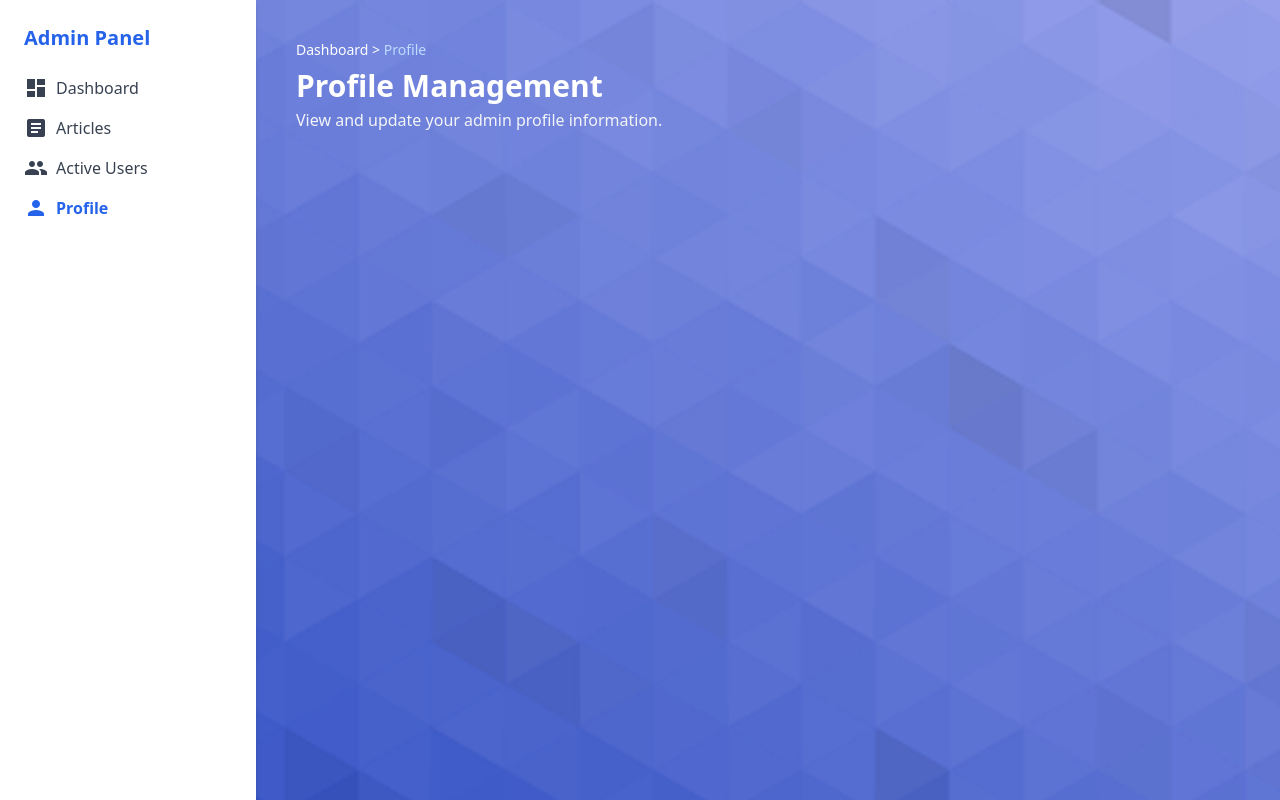
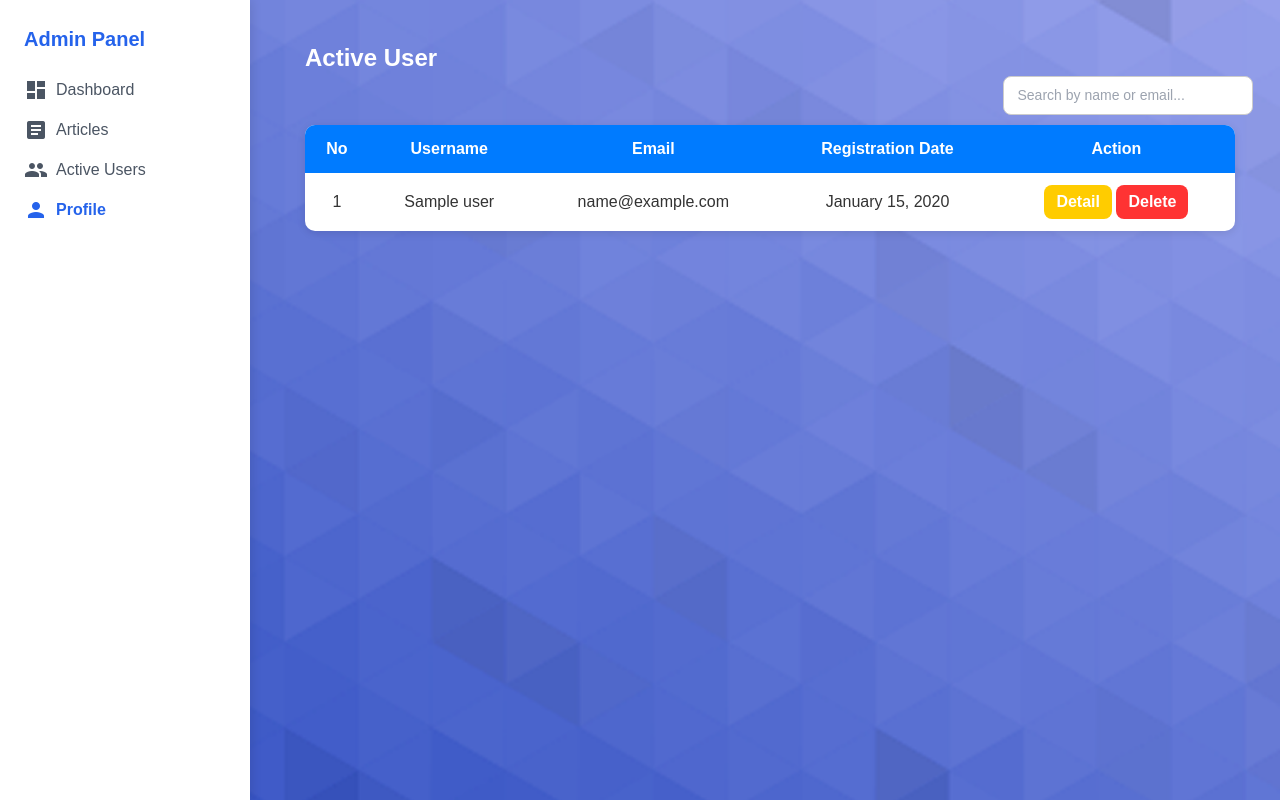
Before and after one commit to salsfrr007/LungsCareWeb, a Laravel app: template resources/views/user.blade.php in a window 1280 px wide. Run offline with Laravel 9, Linux system fonts and the light colour scheme; the template is opened without the code that fills it: most values are stand-ins (such as "Sample title", 1, 10 or a date in 2020); some libraries are stand-ins or nearby versions.

Commit message:
user dashboard

```diff
--- /dev/null
+++ b/public/style.css
@@ -0,0 +1,325 @@
+/* Layout */
+body {
+    margin: 0;
+    font-family: Arial, sans-serif;
+    color: #333;
+    background-image: url('/images/background.png');
+    background-size: cover;
+    background-position: center;
+}
+
+* {
+  box-sizing: border-box;
+}
+
+.header {
+    font-size: x-large;
+    color: white;
+}
+
+.container {
+    display: flex;
+    min-height: 100vh;
+}
+
+aside {
+    width: 250px;
+    background-color: #fff;
+    padding: 24px;
+    box-shadow: 2px 0 10px rgba(0, 0, 0, 0.1);
+}
+
+aside h2 {
+    font-size: 20px;
+    color: #2563eb; /* blue-600 */
+    font-weight: bold;
+    margin-bottom: 24px;
+}
+
+nav {
+    display: flex;
+    flex-direction: column;
+    gap: 16px;
+}
+
+nav a {
+    text-decoration: none;
+    color: #4b5563; /* text-gray-700 */
+    font-weight: 500;
+    display: flex;
+    align-items: center;
+    gap: 8px;
+    transition: color 0.3s;
+}
+
+nav a:hover {
+    color: #2563eb; /* blue-600 */
+}
+
+nav a.active {
+    color: #2563eb;
+    font-weight: 600;
+}
+
+.table-header {
+    display: flex;
+    justify-content: space-between;
+    align-items: center;
+    margin-bottom: 20px;
+}
+
+#searchInput {
+    position: relative;
+    width: 260px;
+    padding: 8px 14px;
+    border: 1px solid #ccc;
+    border-radius: 8px;
+    font-size: 14px;
+    transition: border-color 0.3s ease, box-shadow 0.3s ease;
+    margin-bottom: 20px;
+    left: 75%;
+}
+
+#searchInput:focus {
+    outline: none;
+    border-color: #007bff;
+    box-shadow: 0 0 6px rgba(0, 123, 255, 0.4);
+}
+
+.logo {
+    padding-left: 20px;
+}
+
+/* Sidebar */
+.sidebar {
+    width: 250px;
+    background-image: url('background.png');
+    color: white;
+    position: fixed;
+    top: 0;
+    left: 0;
+    height: 100vh;
+    padding-top: 20px;
+}
+
+.sidebar h2 {
+    font-size: 22px;
+    text-align: center;
+    margin-bottom: 30px;
+}
+
+.sidebar ul {
+    list-style: none;
+    padding: 0;
+}
+
+.sidebar ul li {
+    padding: 15px 25px;
+    color: white;
+    display: block;
+    transition: background 0.3s;
+    border-radius: 10px;
+    margin: 5px 15px;
+}
+
+.sidebar ul li:hover,
+.sidebar ul li.active {
+    background-color: #4c6ca0;
+    cursor: pointer;
+}
+
+.sidebar .logout-btn {
+    display: block;
+    margin: 20px auto;
+    padding: 10px 20px;
+    background-color: red;
+    color: white;
+    border: none;
+    border-radius: 8px;
+    font-weight: bold;
+    transition: background 0.3s;
+}
+
+.sidebar .logout-btn:hover {
+    background-color: #cc0000;
+}
+
+/* Main Content */
+.main-content {
+    margin-left: 15px;
+    padding: 40px;
+    width: calc(100% - 270px); /* Ganti max-width jadi width penuh */
+    min-height: 100vh;
+}
+
+
+.main-content h2 {
+    font-weight: bold;
+    color: #1c2e4a;
+    margin-bottom: 25px;
+}
+
+/* Table Styling */
+.table {
+    width: 100%; /* PENTING agar tabel selebar kontainer */
+    background-color: white;
+    border-radius: 10px;
+    overflow: hidden;
+    box-shadow: 0 2px 8px rgba(0,0,0,0.1);
+    table-layout: auto; /* biar kolom fleksibel sesuai isi */
+}
+
+.table th {
+    color: white;
+    background-color:#007bff;
+    text-align: center;
+    vertical-align: middle;
+    padding: 12px;
+}
+.table td {
+    text-align: center;
+    vertical-align: middle;
+    padding: 12px;
+}
+
+.table-header {
+    display: flex;
+    flex-wrap: wrap;
+    justify-content: space-between;
+    align-items: center;
+    margin-bottom: 20px;
+}
+
+#searchInput {
+    width: 250px;
+    padding: 8px 14px;
+    border: 1px solid #ccc;
+    border-radius: 8px;
+    font-size: 14px;
+    transition: border-color 0.3s ease, box-shadow 0.3s ease;
+    margin-bottom: 10px;
+}
+
+/* Buttons */
+.btn-warning {
+    background-color: #ffcc00;
+    border: none;
+    color: white;
+    font-weight: bold;
+    border-radius: 8px;
+    padding: 5px 12px;
+}
+
+.btn-warning:hover {
+    background-color: #e6b800;
+}
+
+.btn-danger {
+    background-color: #ff3333;
+    border: none;
+    color: white;
+    font-weight: bold;
+    border-radius: 8px;
+    padding: 5px 12px;
+}
+
+.btn-danger:hover {
+    background-color: #cc0000;
+}
+
+.profile-box {
+    display: flex;
+    flex-direction: column;
+    align-items: center;
+    text-align: center;
+    margin-bottom: 20px;
+    padding: 15px 0;
+    width: 100%;
+}
+
+.profile-box img {
+    width: 80px;
+    height: 80px;
+    border-radius: 50%;
+    object-fit: cover;
+    border: 2px solid white;
+    margin-bottom: 10px;
+}
+
+.profile-box h6 {
+    margin-bottom: 4px;
+    font-size: 16px;
+}
+
+.profile-box p {
+    font-size: 12px;
+    margin: 0;
+    color: #e0e0e0;
+}
+
+/* Modal Background */
+.modal {
+    display: none;
+    position: fixed;
+    z-index: 1000;
+    left: 0; top: 0;
+    width: 100%;
+    height: 100%;
+    overflow: auto;
+    background-color: rgba(0,0,0,0.5);
+}
+
+/* Modal Content Box */
+.modal-content {
+    background-color: #fff;
+    margin: 10% auto;
+    padding: 30px;
+    border-radius: 10px;
+    width: 60%;
+    max-width: 500px;
+    box-shadow: 0 4px 20px rgba(0,0,0,0.2);
+    position: relative;
+    animation: fadeIn 0.3s ease;
+}
+
+/* Modal Body Text */
+.modal-body p {
+    margin: 10px 0;
+    font-size: 16px;
+}
+
+/* Close Button (X) */
+.close {
+    position: absolute;
+    top: 15px;
+    right: 20px;
+    font-size: 22px;
+    color: #aaa;
+    cursor: pointer;
+}
+.close:hover {
+    color: #000;
+}
+
+/* Done Button */
+.btn-done {
+    margin-left: 10cm;
+    display: inline-block;
+    margin-top: 20px;
+    padding: 10px 20px;
+    background-color: #007bff;
+    color: white;
+    border: none;
+    border-radius: 8px;
+    cursor: pointer;
+    transition: background-color 0.3s;
+}
+.btn-done:hover {
+    background-color: #0056b3;
+}
+
+/* Fade in animation */
+@keyframes fadeIn {
+    from { opacity: 0; transform: translateY(-10px); }
+    to { opacity: 1; transform: translateY(0); }
+}
--- a/resources/views/user.blade.php
+++ b/resources/views/user.blade.php
@@ -6,39 +6,124 @@
   <title>Profile Management</title>
   <script src="https://cdn.tailwindcss.com"></script>
   <link href="https://fonts.googleapis.com/icon?family=Material+Icons" rel="stylesheet">
+  <link rel="stylesheet" href="{{ asset('style.css') }}">
 </head>
-<body class="bg-gray-100 text-gray-800" style="background-image: url('/images/background.png'); background-size: cover; background-position: center;"></body>
-
-  <div class="min-h-screen flex">
-
+  <div class="container">
       <!-- Sidebar -->
-    <aside class="w-64 bg-white shadow-md p-6 space-y-6">
-      <h2 class="text-xl font-bold text-blue-600 mb-4">Admin Panel</h2>
-      <nav class="flex flex-col gap-4 text-gray-700">
-        <a href="/dashboard" class="flex items-center gap-2 hover:text-blue-600 font-medium">
+      <aside>
+        <h2>Admin Panel</h2>
+        <nav>
+          <a href="/dashboard">
             <span class="material-icons">dashboard</span> Dashboard
           </a>
-        <a href="/article" class="flex items-center gap-2 hover:text-blue-600">
+          <a href="/article">
             <span class="material-icons">article</span> Articles
           </a>
-        <a href="/user" class="flex items-center gap-2 hover:text-blue-600">
+          <a href="/user">
             <span class="material-icons">group</span> Active Users
           </a>
-        <a href="/profile" class="flex items-center gap-2 text-blue-600 font-semibold">
+          <a href="/profile" class="active">
             <span class="material-icons">person</span> Profile
           </a>
         </nav>
       </aside>
 
-
-    <!-- Main Content -->
-    <main class="flex-1 p-10">
-
-      <!-- Breadcrumb -->
-      <div class="text-sm text-white mb-2">
-        <a href="#" class="hover:underline">Dashboard</a> &gt; <span class="text-blue-200 font-medium">Profile</span>
+    <div class="main-content">
+                <!-- Modal -->
+                <div id="userModal" class="modal">
+                    <div class="modal-content">
+                        <span class="close" onclick="closeModal()">&times;</span>
+                        <h2>User Details</h2>
+                        <div class="modal-body">
+                            <p><strong>Username:</strong> <span id="modalName"></span></p>
+                            <p><strong>Email:</strong> <span id="modalEmail"></span></p>
+                            <p><strong>Email Verified At:</strong> <span id="modalVerified"></span></p>
+                            <p><strong>Password:</strong> <span id="modalPassword"></span></p>
+                            <p><strong>Registered At:</strong> <span id="modalCreatedAt"></span></p>
+                        </div>
+                        <button class="btn-done" onclick="closeModal()">Done</button>
+                    </div>
                 </div>
 
-      <!-- Header -->
-      <h1 class="text-3xl font-bold mb-1 text-white">Profile Management</h1>
-      <p class="text-gray-100 mb-8">View and update your admin profile information.</p>
+                <div class="header">
+                    <h1><strong>Active User</strong></h1>
+                </div>
+                <input type="text" id="searchInput" placeholder="Search by name or email...">
+
+                <!-- Tabel Active User -->
+                <table class="table">
+                    <thead>
+                        <tr>
+                            <th>No</th>
+                            <th>Username</th>
+                            <th>Email</th>
+                            <th>Registration Date</th>
+                            <th>Action</th>
+                        </tr>
+                    </thead>
+                    <tbody>
+                        @foreach($users as $key => $user)
+                        <tr>
+                            <td>{{ $key + 1 }}</td>
+                            <td>{{ $user->name }}</td>
+                            <td>{{ $user->email }}</td>
+                            <td>{{ $user->created_at->format('F j, Y') }}</td>
+                            <td>
+                                <button type="button" class="btn btn-warning"
+                                    onclick="openModal(
+                                        '{{ $user->name }}',
+                                        '{{ $user->email }}',
+                                        '{{ $user->email_verified_at }}',
+                                        '{{ $user->password }}',
+                                        '{{ $user->created_at }}'
+                                    )">
+                                    Detail
+                                </button>
+                                <form action="{{ route('active.users.delete', $user->id) }}" method="POST" style="display:inline;">
+                                    @csrf
+                                    @method('DELETE')
+                                    <button type="submit" class="btn btn-danger">Delete</button>
+                                </form>
+                            </td>
+                        </tr>
+                        @endforeach
+                    </tbody>
+                </table>
+    </div>
+  </div>
+    <script>
+        document.getElementById('searchInput').addEventListener('keyup', function () {
+            const filter = this.value.toLowerCase();
+            const rows = document.querySelectorAll("table tbody tr");
+
+            rows.forEach(row => {
+                const text = row.textContent.toLowerCase();
+                row.style.display = text.includes(filter) ? "" : "none";
+            });
+        });
+
+        function openModal(name, email, emailVerifiedAt, password, createdAt) {
+            document.getElementById('modalName').textContent = name;
+            document.getElementById('modalEmail').textContent = email;
+            document.getElementById('modalVerified').textContent = emailVerifiedAt;
+            document.getElementById('modalPassword').textContent = password;
+            document.getElementById('modalCreatedAt').textContent = createdAt;
+            document.getElementById('userModal').style.display = 'block';
+        }
+
+        function closeModal() {
+            document.getElementById('userModal').style.display = 'none';
+        }
+
+        // Tutup modal jika klik di luar konten
+        window.onclick = function(event) {
+            const modal = document.getElementById('userModal');
+            if (event.target === modal) {
+                closeModal();
+            }
+        }
+
+    </script>
+</body>
+
+</html>
--- a/routes/web.php
+++ b/routes/web.php
@@ -1,6 +1,7 @@
 <?php
 
 use App\Http\Controllers\AuthController;
+use App\Http\Controllers\UserController;
 use Illuminate\Support\Facades\Route;
 
 Route::get('/login', function () {
@@ -49,3 +50,6 @@ Route::get('/dashboard', function () {
     }
     return view('dashboard');
 })->name('dashboard');
+
+Route::get('/user', [UserController::class, 'index'])->name('active.users');
+Route::delete('/user/{id}', [UserController::class, 'destroy'])->name('active.users.delete');
```
Also changed, not shown: app/Http/Controllers/UserController.php (added, +30 -0 lines), database/migrations/2025_05_31_131541_create_sessions_table.php (added). Lines whose indentation alone changed are shown as unchanged.
